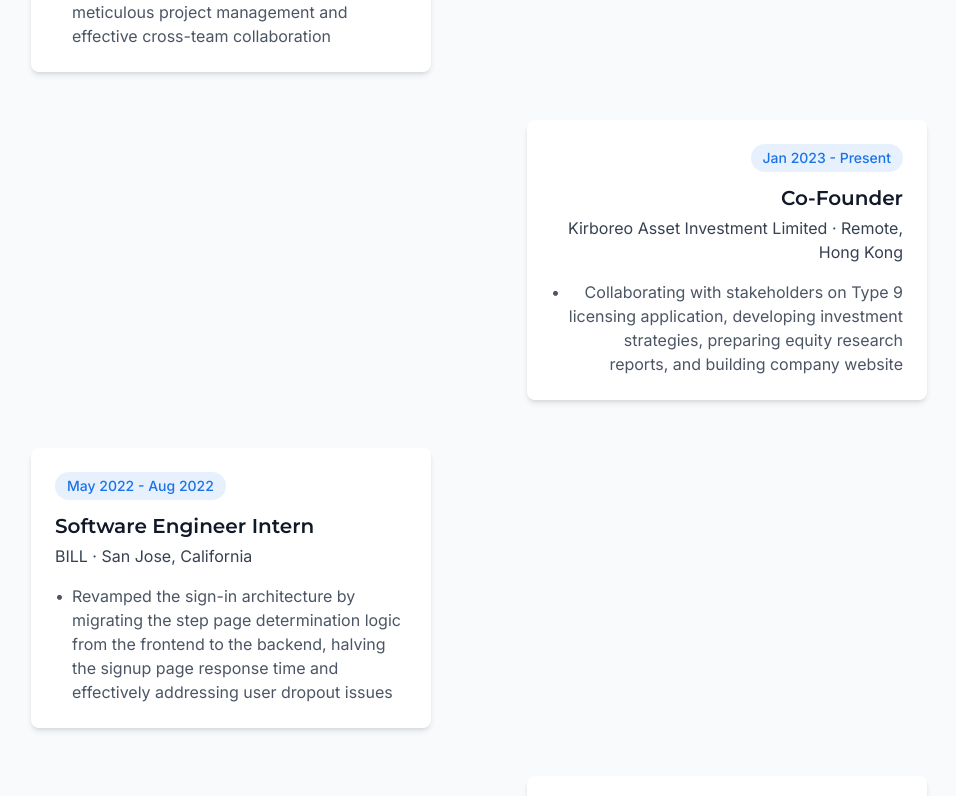
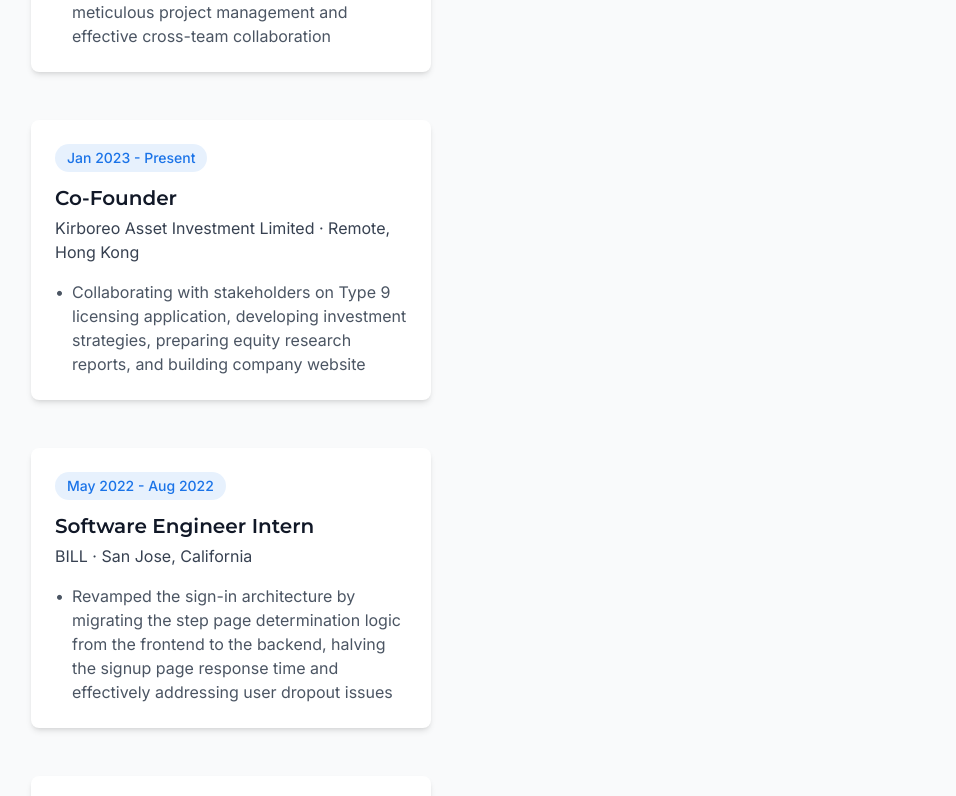
Before and after one commit to jacksu4/awodias-jsu, a React (Vite) app: page / in a window 1280 px wide. Shown: the part 2464-3260 px from the top of the page, without its empty margins (161-1117 px from the left). Built offline with nearby package versions, Linux system fonts and the light colour scheme.

Commit message:
Update component styling
Update the styling of a component to match a specified design.

```diff
--- a/src/components/Experience.tsx
+++ b/src/components/Experience.tsx
@@ -123,10 +123,8 @@ const Experience = () => {
           <TabsContent value="work" className="mt-6 space-y-12">
             {workExperience.map((job, index) => (
               <div key={index} className="relative pl-8 md:pl-0">
-                {/* Remove blue dot with vertical line */}
-
-                <div className={`md:flex md:items-start ${index % 2 === 0 ? 'md:flex-row' : 'md:flex-row-reverse md:text-right'}`}>
-                  <div className={`md:w-1/2 ${index % 2 === 0 ? 'md:pr-12' : 'md:pl-12'} relative`}>
+                <div className="md:flex md:items-start">
+                  <div className="md:w-1/2 md:pr-12 relative">
                     <div className="bg-white p-6 rounded-lg shadow-md">
                       <span className="inline-block px-3 py-1 bg-mountain-blue/10 text-mountain-blue text-sm font-medium rounded-full mb-3">
                         {job.period}
@@ -156,10 +154,8 @@ const Experience = () => {
           <TabsContent value="education" className="mt-6 space-y-12">
             {educationExperience.map((edu, index) => (
               <div key={index} className="relative pl-8 md:pl-0">
-                {/* Remove blue dot with vertical line */}
-
-                <div className={`md:flex md:items-start ${index % 2 === 0 ? 'md:flex-row' : 'md:flex-row-reverse md:text-right'}`}>
-                  <div className={`md:w-1/2 ${index % 2 === 0 ? 'md:pr-12' : 'md:pl-12'} relative`}>
+                <div className="md:flex md:items-start">
+                  <div className="md:w-1/2 md:pr-12 relative">
                     <div className="bg-white p-6 rounded-lg shadow-md">
                       <span className="inline-block px-3 py-1 bg-mountain-blue/10 text-mountain-blue text-sm font-medium rounded-full mb-3">
                         {edu.period}
@@ -184,10 +180,8 @@ const Experience = () => {
           <TabsContent value="projects" className="mt-6 space-y-12">
             {projects.map((project, index) => (
               <div key={index} className="relative pl-8 md:pl-0">
-                {/* Remove blue dot with vertical line */}
-
-                <div className={`md:flex md:items-start ${index % 2 === 0 ? 'md:flex-row' : 'md:flex-row-reverse md:text-right'}`}>
-                  <div className={`md:w-1/2 ${index % 2 === 0 ? 'md:pr-12' : 'md:pl-12'} relative`}>
+                <div className="md:flex md:items-start">
+                  <div className="md:w-1/2 md:pr-12 relative">
                     <div className="bg-white p-6 rounded-lg shadow-md">
                       <span className="inline-block px-3 py-1 bg-mountain-blue/10 text-mountain-blue text-sm font-medium rounded-full mb-3">
                         {project.period}
```
